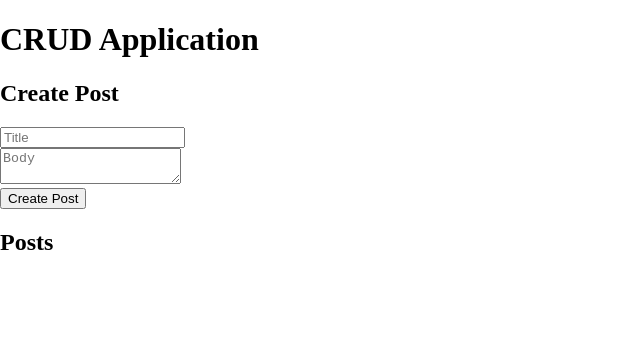
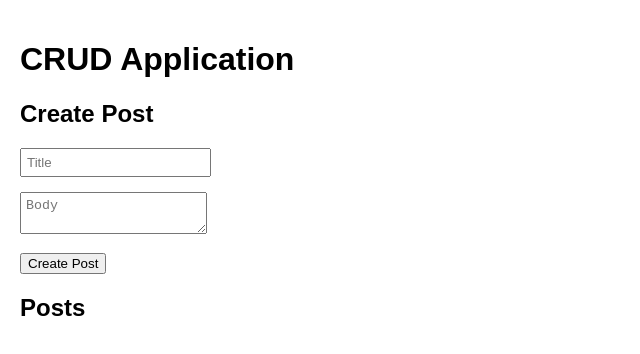
Before and after one commit to rajeshwer1979/JS-Assets, a plain HTML site: page Ajax CRUD ListItems/indexCRUD.html in a window 1280 px wide. Shown: the whole page, without its empty margins (0-640 px from the left). Drawn offline with Linux system fonts and the light colour scheme; no server answers.

Commit message:
Update style.css
Styles added

```diff
--- a/Ajax CRUD ListItems/styles/style.css
+++ b/Ajax CRUD ListItems/styles/style.css
@@ -3,8 +3,13 @@
 
 body{
 	margin:0px;
+	padding:20px;
+	font-family:Arial;
 }
-
+input, textarea {
+	margin-bottom: 15px;
+	padding: 5px;
+}
 .post {
 	margin-bottom: 20px;
 	padding: 10px;
@@ -20,7 +25,7 @@ body{
 		color: #666;
 	}
 .button{
-padding:4px;
+padding:5px;
 padding-left:5px;
 padding-right:5px;
 float:left;
```
